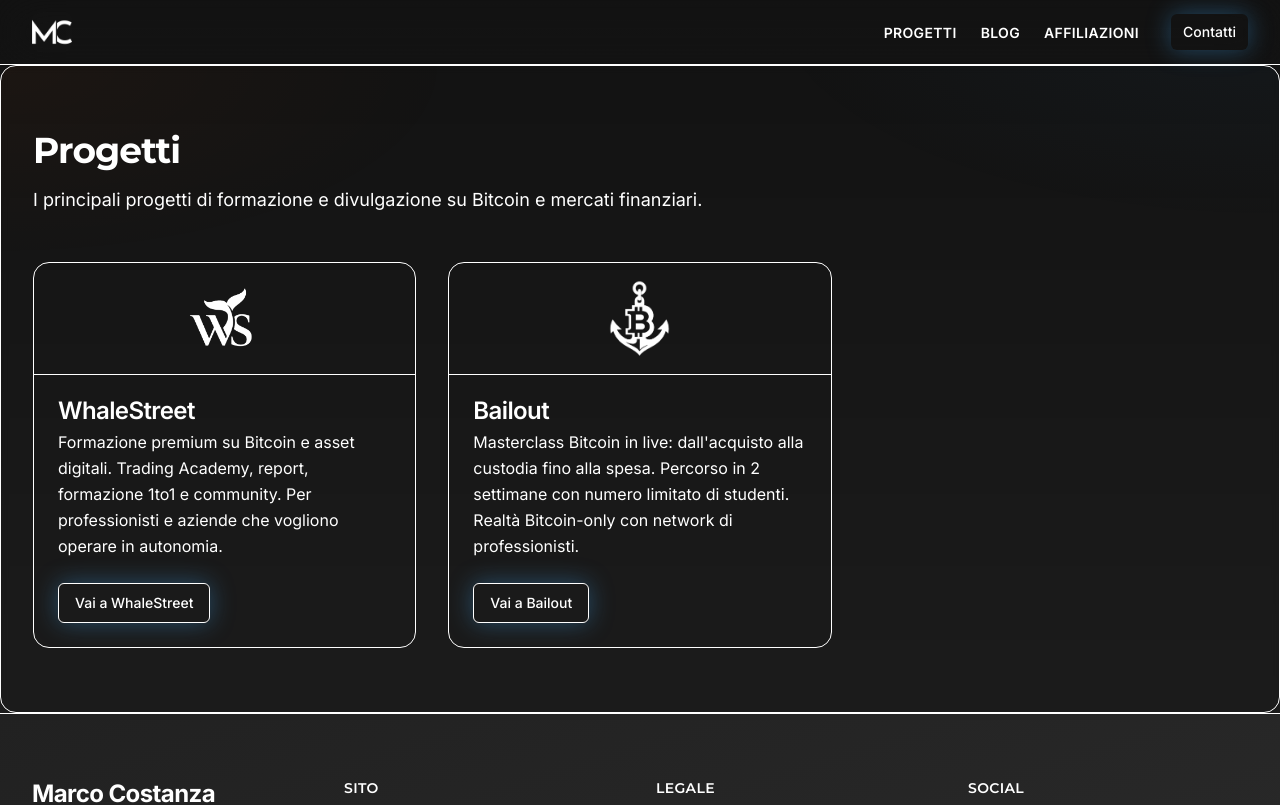
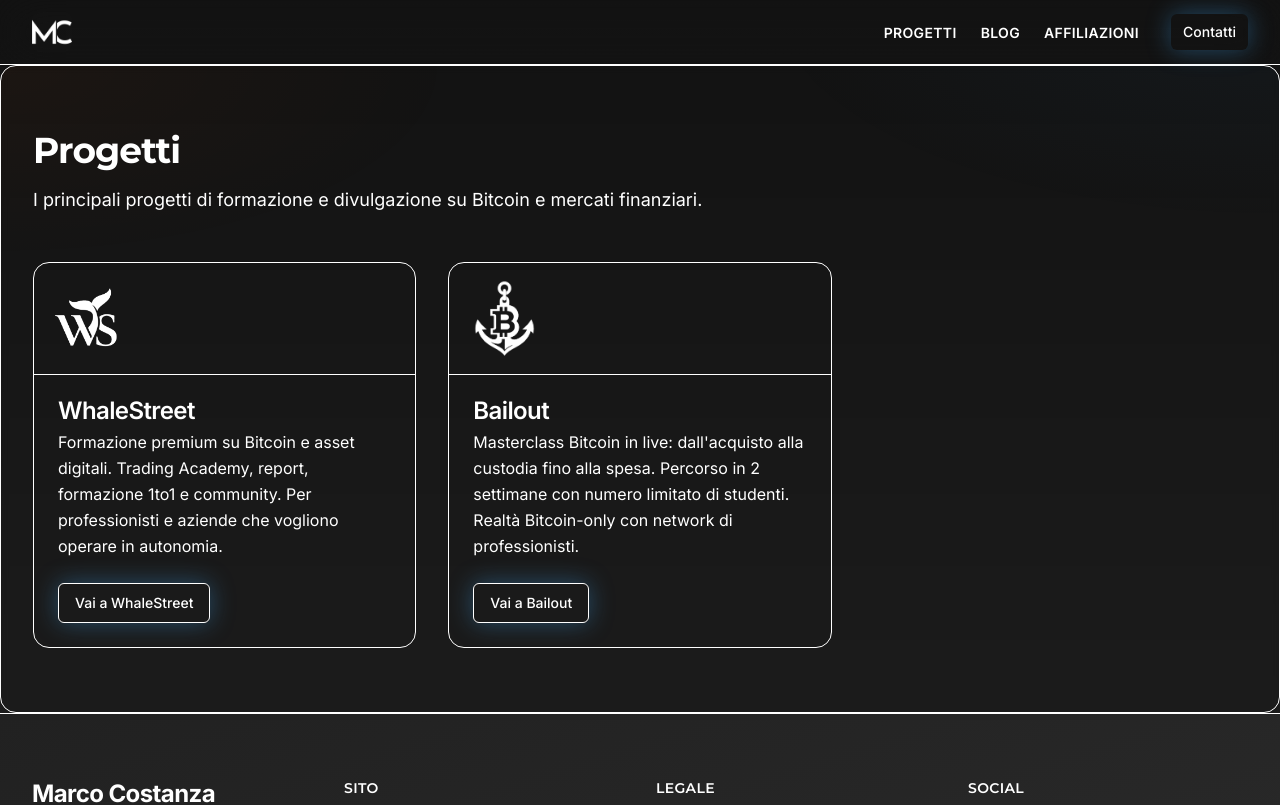
Before and after one commit to marco-costanza/MarcoCostanza, a Next.js app: page /progetti in a window 1280 px wide. Shown: the top 805 px of the page. Built offline with nearby package versions, Linux system fonts and the light colour scheme.

Commit message:
style: Adjust image alignment in Progetti page for improved visual presentation and consistency.

```diff
--- a/app/progetti/page.tsx
+++ b/app/progetti/page.tsx
@@ -48,12 +48,12 @@ export default function ProgettiPage() {
       <div className="grid gap-6 sm:gap-8 md:grid-cols-2 lg:grid-cols-3">
         {PROGETTI.map((p) => (
           <Card key={p.name} className="flex flex-col overflow-hidden">
-            <div className="relative w-full h-24 sm:h-28 flex items-center justify-center bg-muted/50 border-b border-border overflow-hidden">
+            <div className="relative w-full h-24 sm:h-28 flex items-center justify-start bg-muted/50 border-b border-border overflow-hidden">
               <Image
                 src={p.logo}
                 alt={`Logo ${p.name}`}
                 fill
-                className="object-contain p-4"
+                className="object-contain object-left p-4"
                 sizes="(max-width: 768px) 100vw, 33vw"
               />
             </div>
```
